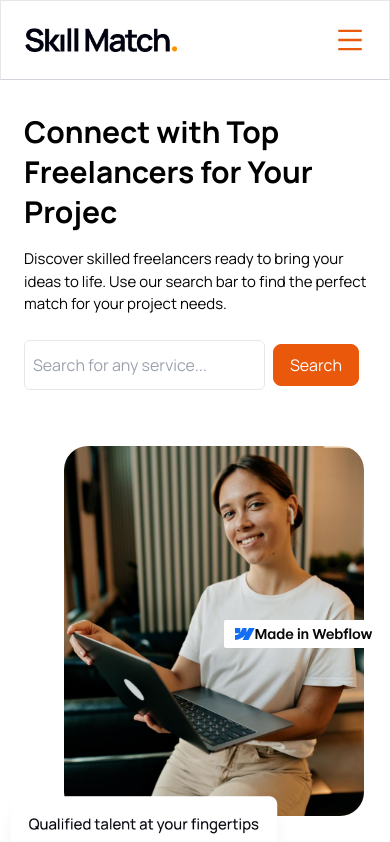
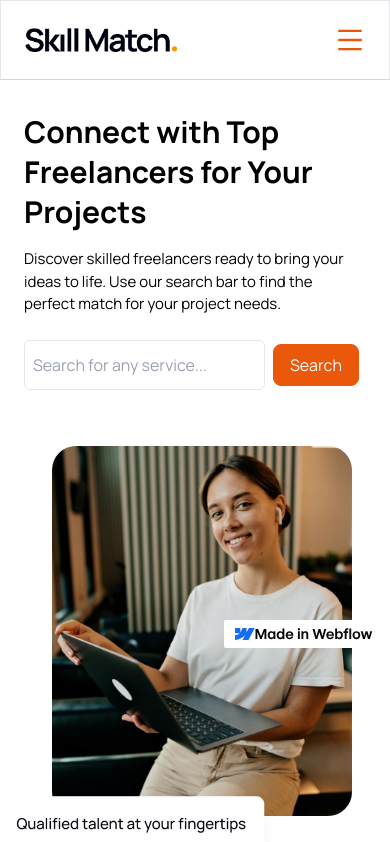
Before and after one commit to Ireski/skillmatch, a React (Vite) app: page / in a window 390 px wide. Shown: the top 842 px of the page. Built offline with nearby package versions, Linux system fonts and the light colour scheme.

Commit message:
Update Hero.jsx

```diff
--- a/src/components/Hero.jsx
+++ b/src/components/Hero.jsx
@@ -5,11 +5,11 @@ const Hero = () => {
 
   //   const back = "url(images/heroimg.jpg)";
   return (
-    <div className="flex flex-col lg:flex-row items-start justify-start lg:items-center lg:justify-center px-4 lg:px-2 lg:pt-48 py-14 h-auto lg:h-screen">
-      <div className="lg:w-3/6 w-auto px-2 pt-14 pb-12 mr-20">
+    <div className="flex flex-col lg:flex-row items-start w-screen justify-start lg:items-center lg:justify-center px-4 lg:px-2 lg:pt-48 py-14 h-auto lg:h-screen">
+      <div className="lg:w-3/6 w-[95%] px-2 pt-14 pb-12 mr-20">
         <div data-aos="fade-right">
           <h2 className="lg:text-5xl text-[30px] font-bold leading-10">
-            Connect with Top Freelancers for Your Projec
+            Connect with Top Freelancers for Your Projects
           </h2>
           <p className="text-[15px] lg:text-lg py-4">
             Discover skilled freelancers ready to bring your ideas to life. Use
@@ -31,7 +31,7 @@ const Hero = () => {
         </div>
       </div>
       <div
-        className="bg-[url('/images/heroimg.jpg')] bg-cover bg-center rounded-3xl lg:w-[450px] w-[300px] h-[370px] lg:h-[500px] lg:ml-20 ml-12"
+        className="bg-[url('/images/heroimg.jpg')] bg-cover bg-center rounded-3xl lg:w-[450px] w-[300px] h-[370px] lg:h-[500px] lg:ml-20 ml-9"
         // style={{ width: width }}
       >
         {/* <img
@@ -42,7 +42,7 @@ const Hero = () => {
         /> */}
         <div data-aos="fade-up">
           <img
-            className="h-[140px] lg:h-[160px] relative top-[350px] lg:top-[400px] left-[-70px] lg:left-[-170px]"
+            className="h-[138px] lg:h-[160px] relative top-[350px] lg:top-[400px] left-[-70px] lg:left-[-170px]"
             src="images/floatimg.png"
             alt=""
           />
```
